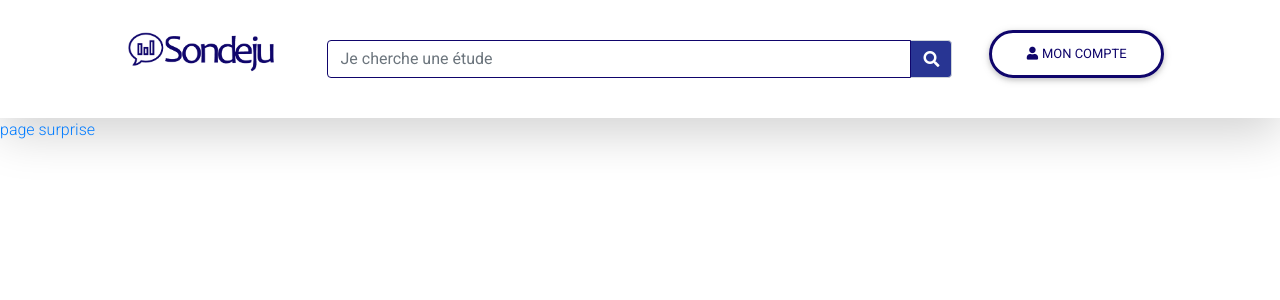
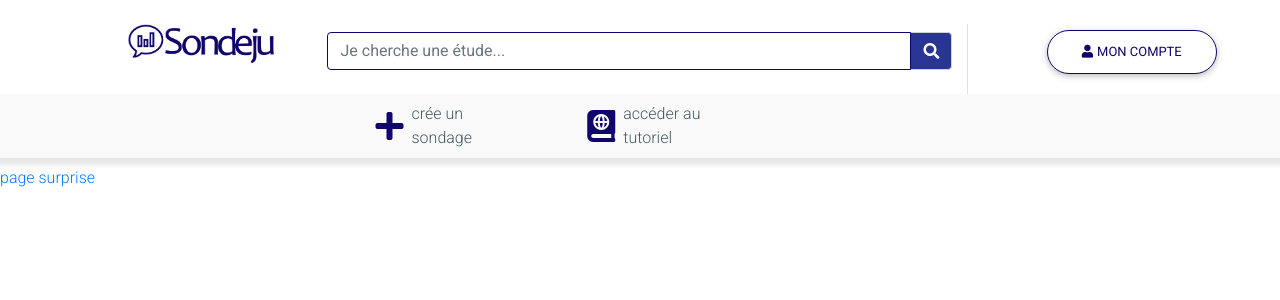
Before and after one commit to Antoine68/sondeju, a React (Create React App) app: page / in a window 1280 px wide. Shown: the top 300 px of the page. Built offline with nearby package versions, Linux system fonts and the light colour scheme.

Commit message:
ajout de la sous bar de la navbar

```diff
--- a/src/components/Header.js
+++ b/src/components/Header.js
@@ -13,25 +13,47 @@ import React, { Fragment } from "react";
 export default class Header extends React.Component {
   render()  {
     return (
-      <header class="container mw-100 bg-white shadow-lg py-3 inline m-0 p-0">
-        <div class="row">
+      <header class="container mw-100 py-2 inline m-0 p-0">
+        <div class="row bg-white">
 
-          <div class="col-lg-1"></div>
+          <div class="col-lg-1 col-md-0"></div>
 
-          <a class="col-lg-2 mt-3 text-center" href="#">
+          <a class="col-lg-2 col-md-12 mt-3 text-center" href="#">
               <Logo></Logo>
           </a>
 
-          <div class="col-lg-6 text-center">
+
+          <div class="col-lg-6 col-md-12 text-center">
             <Searchbar></Searchbar>
           </div>
 
-          <div class="col-lg-2 mt-2 text-center">
+          <div class="col-lg-3 col-md-12 mt-3 text-center border-left">
             <ButtonPage></ButtonPage>
           </div>
 
-          <div class="col-lg-1"></div>
+        </div>
 
+        <div class="row bg-grey shadow-bottom">
+
+          <div class="col-lg-3 col-md-0"></div>
+
+          <div class="col-lg-6 col-md-12 text-center">
+            <div class="row">
+
+              <a class="ml-5 col-lg-3 text-left mt-2 mb-2 d-flex align-items-center" href="#">
+              <i class="fas fa-plus blue-color fa-2x mr-2" aria-hidden="true"></i>
+                <div class="text color-grey">crée un sondage</div>
+              </a>
+
+              <a class="ml-5 col-lg-3 text-left mt-2 mb-2 d-flex align-items-center" href="#">
+              <i class="fas fa-atlas blue-color fa-2x mr-2" aria-hidden="true"></i>
+                <div class="text color-grey">accéder au tutoriel</div>
+              </a>
+
+            </div>
+          </div>
+
+          <div class="col-lg-3 col-md-0"></div>
         </div>
       </header>
     );
@@ -41,7 +63,7 @@ export default class Header extends React.Component {
 const Logo = () => {
   return (
     <Fragment>
-      <img src="Sondeju_logo.png" width="150" height="40" class="d-inline-block align-top" alt=""></img>
+      <img src="Sondeju_logo.png" width="150" height="40" class="d-inline-block align-top right-line" alt=""></img>
     </Fragment>
   );
 }
@@ -50,7 +72,7 @@ const Searchbar = () => {
   return (
     <Fragment>
       <div class="input-group md-form form-sm form-2">
-        <input class="form-control my-0 red-border" type="text" placeholder="Je cherche une étude" aria-label="Search"></input>
+        <input class="form-control my-0 red-border" type="text" placeholder="Je cherche une étude..." aria-label="Search"></input>
         <div class="input-group-append">
           <span class="input-group-text indigo darken-3" id="basic-text1"><i class="fas fa-search text-white" aria-hidden="true"></i></span>
         </div>
--- a/src/styles/header.css
+++ b/src/styles/header.css
@@ -1,7 +1,7 @@
 .button-account {
     color: #0F056B !important;
     background-color: white;
-    border-width: 3px !important;
+    border-width: 1px !important;
     border-color: #0F056B !important;
     border-radius: 3em !important;
 }
@@ -10,12 +10,16 @@
     font-weight: bold;
     color: #0F056B !important;
     background-color: white;
-    border-width: 3px !important;
+    border-width: 1px !important;
     border-color: #0F056B !important;
     border-radius: 3em !important;
 }
 
-blue-color{
+.color-grey {
+    color: #455A64;
+}
+
+.blue-color{
     color: #0F056B !important;
 }
 
@@ -24,6 +28,17 @@ blue-color{
 border-top-left-radius: 0.25rem;
 border-bottom-left-radius: 0.25rem;
 }
+
 .input-group.md-form.form-sm.form-2 input.red-border {
 border: 1px solid #0F056B;
 }
+
+.shadow-bottom {
+    -moz-box-shadow:    0px 13px 5px -6px rgb(231, 231, 231);
+    -webkit-box-shadow: 0px 13px 5px -6px rgb(231, 231, 231);
+    box-shadow:         0px 13px 5px -6px rgb(231, 231, 231);
+}
+
+.bg-grey{
+    background-color: #F9F9F9;
+}
```
Lines whose indentation alone changed are shown as unchanged.
